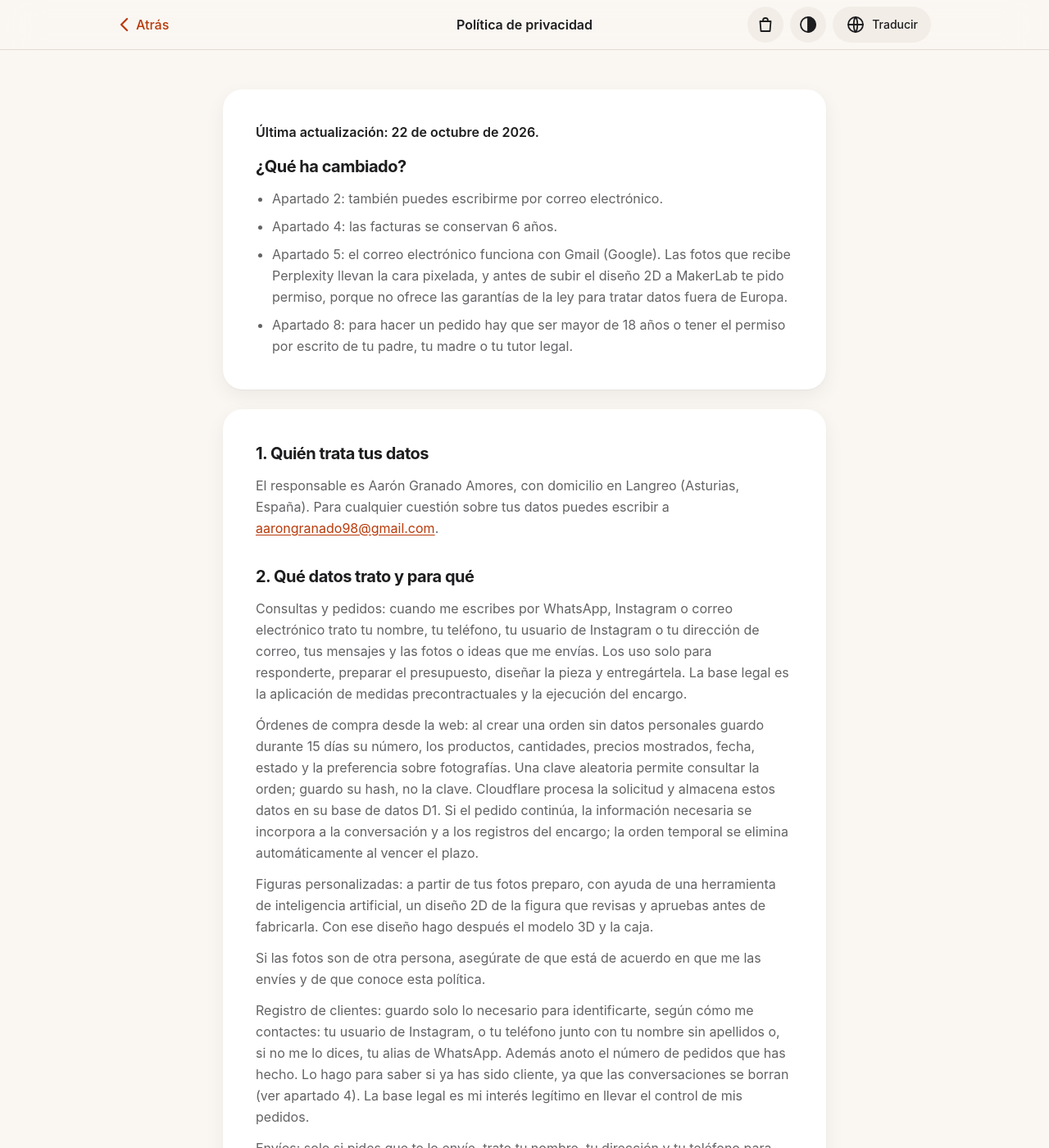
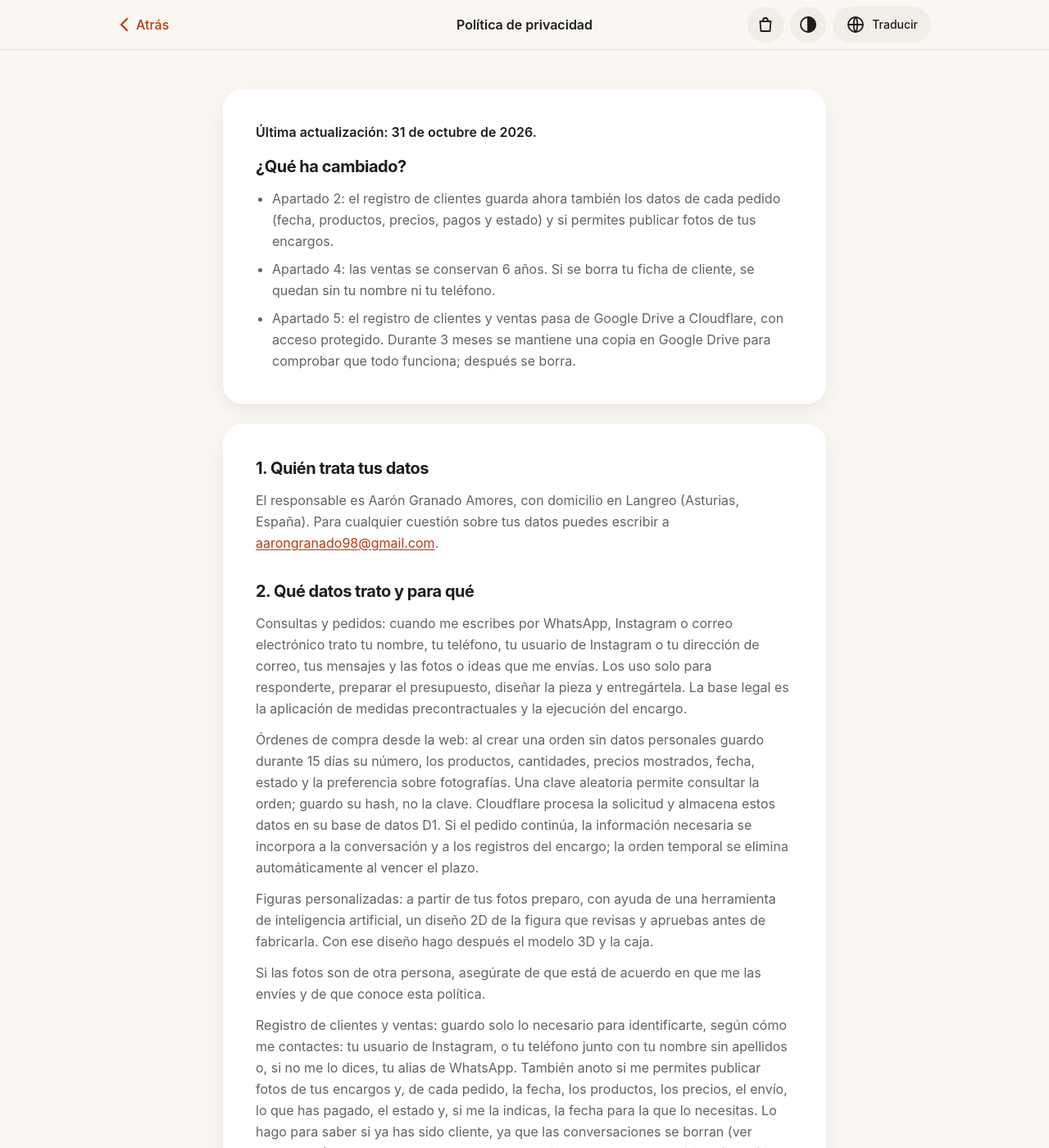
Before and after one commit to Alpha-Dvlpr/aarontxu-3d, a Jekyll site: the page built from pages/privacy.html, in a window 1280 px wide and 1400 px high. Shown: the whole window at 82% size. Built offline with Jekyll 4.4.1, drawn with Linux system fonts in a browser that asks for light colours; some of the changed text lies outside the part shown.

Commit message:
Privacidad: registro de clientes y ventas en Cloudflare
Ventas conservadas 6 años y sin nombre ni teléfono si se borra el cliente;
copia del Excel en Google Drive durante 3 meses y después borrada.

Co-Authored-By: Claude Code <noreply@anthropic.com>

```diff
--- a/_data/aarontxu_3d.json
+++ b/_data/aarontxu_3d.json
@@ -50,13 +50,12 @@
     "privacy": {
         "title": "Política de privacidad",
         "linkLabel": "Política de privacidad",
-        "updated": "Última actualización: 22 de octubre de 2026.",
+        "updated": "Última actualización: 31 de octubre de 2026.",
         "changesTitle": "¿Qué ha cambiado?",
         "changes": [
-            "Apartado 2: también puedes escribirme por correo electrónico.",
-            "Apartado 4: las facturas se conservan 6 años.",
-            "Apartado 5: el correo electrónico funciona con Gmail (Google). Las fotos que recibe Perplexity llevan la cara pixelada, y antes de subir el diseño 2D a MakerLab te pido permiso, porque no ofrece las garantías de la ley para tratar datos fuera de Europa.",
-            "Apartado 8: para hacer un pedido hay que ser mayor de 18 años o tener el permiso por escrito de tu padre, tu madre o tu tutor legal."
+            "Apartado 2: el registro de clientes guarda ahora también los datos de cada pedido (fecha, productos, precios, pagos y estado) y si permites publicar fotos de tus encargos.",
+            "Apartado 4: las ventas se conservan 6 años. Si se borra tu ficha de cliente, se quedan sin tu nombre ni tu teléfono.",
+            "Apartado 5: el registro de clientes y ventas pasa de Google Drive a Cloudflare, con acceso protegido. Durante 3 meses se mantiene una copia en Google Drive para comprobar que todo funciona; después se borra."
         ],
         "sections": [
             {
@@ -72,7 +71,7 @@
                     "Órdenes de compra desde la web: al crear una orden sin datos personales guardo durante 15 días su número, los productos, cantidades, precios mostrados, fecha, estado y la preferencia sobre fotografías. Una clave aleatoria permite consultar la orden; guardo su hash, no la clave. Cloudflare procesa la solicitud y almacena estos datos en su base de datos D1. Si el pedido continúa, la información necesaria se incorpora a la conversación y a los registros del encargo; la orden temporal se elimina automáticamente al vencer el plazo.",
                     "Figuras personalizadas: a partir de tus fotos preparo, con ayuda de una herramienta de inteligencia artificial, un diseño 2D de la figura que revisas y apruebas antes de fabricarla. Con ese diseño hago después el modelo 3D y la caja.",
                     "Si las fotos son de otra persona, asegúrate de que está de acuerdo en que me las envíes y de que conoce esta política.",
-                    "Registro de clientes: guardo solo lo necesario para identificarte, según cómo me contactes: tu usuario de Instagram, o tu teléfono junto con tu nombre sin apellidos o, si no me lo dices, tu alias de WhatsApp. Además anoto el número de pedidos que has hecho. Lo hago para saber si ya has sido cliente, ya que las conversaciones se borran (ver apartado 4). La base legal es mi interés legítimo en llevar el control de mis pedidos.",
+                    "Registro de clientes y ventas: guardo solo lo necesario para identificarte, según cómo me contactes: tu usuario de Instagram, o tu teléfono junto con tu nombre sin apellidos o, si no me lo dices, tu alias de WhatsApp. También anoto si me permites publicar fotos de tus encargos y, de cada pedido, la fecha, los productos, los precios, el envío, lo que has pagado, el estado y, si me la indicas, la fecha para la que lo necesitas. Lo hago para saber si ya has sido cliente, ya que las conversaciones se borran (ver apartado 4), y para llevar las cuentas del negocio. La base legal es mi interés legítimo en llevar el control de mis pedidos y, para las ventas, el cumplimiento de mis obligaciones contables.",
                     "Envíos: solo si pides que te lo envíe, trato tu nombre, tu dirección y tu teléfono para entregar el paquete.",
                     "Pagos: se paga en efectivo al entregar el pedido en mano. Si hay que enviarlo a otra provincia, el producto y el envío se pagan por Bizum, y solo veo el nombre, el teléfono y el importe que muestra Bizum. No trato datos de tarjetas ni cuentas.",
                     "No uso tus datos para publicidad, no elaboro perfiles, no tomo decisiones automatizadas y no vendo tus datos a nadie."
@@ -91,7 +90,8 @@
                     "Conversaciones y fotos de referencia: se borran 30 días después de la entrega, salvo que tengas otro pedido en curso. Las fotos no se guardan en la galería del móvil ni en copias de seguridad.",
                     "Copias en las herramientas de diseño: las fotos subidas a Perplexity y los modelos creados en MakerLab se borran al menos una vez al mes. remove.bg borra la imagen automáticamente en una hora.",
                     "Diseño 2D y archivo de impresión de tu figura: los guardo en un disco duro externo que solo uso para el negocio durante un máximo de 3 años desde tu último pedido, para poder repetir la figura o hacerte otra caja sin empezar de cero. La base legal es mi interés legítimo en poder repetir o reparar tus encargos. Si prefieres que los borre antes, dímelo.",
-                    "Registro de clientes: como máximo 3 años desde tu último pedido, o hasta que me pidas que lo borre.",
+                    "Registro de clientes: como máximo 3 años desde tu último pedido, o hasta que me pidas que lo borre. Al borrarlo, tus ventas se conservan sin tu nombre ni tu teléfono.",
+                    "Registro de ventas: 6 años, como las facturas, porque forma parte de la contabilidad del negocio. La base legal es el cumplimiento de una obligación legal.",
                     "Órdenes web: 15 días desde su creación, tras los cuales se eliminan automáticamente en todos sus estados. Este plazo no sustituye los plazos legales aplicables a facturas u otros registros que deban conservarse; si el pedido sigue adelante, traslado la información necesaria a esos registros.",
                     "Facturas: las conservo 6 años, como exige el Código de Comercio a la documentación de un negocio. La base legal es el cumplimiento de una obligación legal.",
                     "Datos de envío: solo el tiempo necesario para que el paquete llegue."
@@ -102,7 +102,7 @@
                 "paragraphs": [
                     "No cedo tus datos a terceros, salvo en estos casos:",
                     "Empresa de transporte: si pides un envío, Correos o la empresa que elijas recibirá los datos necesarios para entregarlo.",
-                    "Proveedores tecnológicos con los que funciona este negocio: WhatsApp e Instagram (Meta Platforms Ireland Ltd.) y Gmail (Google Ireland Ltd.), que son los canales de contacto que tú eliges; Google Drive (Google Ireland Ltd.), donde guardo el registro de clientes de forma privada; GitHub, que aloja esta web; y Cloudflare, que presta la base de datos y el servicio técnico para registrar y consultar las órdenes web, y verifica solicitudes mediante Turnstile. Estos servicios pueden recibir datos técnicos como la dirección IP y datos del navegador al tramitar una solicitud.",
+                    "Proveedores tecnológicos con los que funciona este negocio: WhatsApp e Instagram (Meta Platforms Ireland Ltd.) y Gmail (Google Ireland Ltd.), que son los canales de contacto que tú eliges; Google Drive (Google Ireland Ltd.), donde guardo de forma privada una copia del registro de clientes durante los 3 meses siguientes a pasarlo a Cloudflare, para comprobar que el nuevo registro funciona bien, y después la borro junto con su papelera y cualquier otra copia; GitHub, que aloja esta web; y Cloudflare, que presta la base de datos donde guardo el registro de clientes y ventas, con acceso protegido por inicio de sesión y reservado a mí, y el servicio técnico para registrar y consultar las órdenes web, y verifica solicitudes mediante Turnstile. Estos servicios pueden recibir datos técnicos como la dirección IP y datos del navegador al tramitar una solicitud.",
                     "Herramientas de diseño de las figuras: Perplexity (Perplexity AI, Inc., Estados Unidos) recibe tus fotos de referencia con la cara pixelada y sin metadatos (lo hago en mi ordenador antes de subirlas) para crear el diseño 2D, con la opción de usarlas para entrenar su inteligencia artificial desactivada; remove.bg (Canva Austria GmbH) recibe solo el diseño 2D ya generado, nunca tus fotos, para quitarle el fondo; y MakerLab (Bambu Lab, empresa con sede en China) recibe ese diseño sin fondo para crear el modelo 3D. La caja la preparo en mi ordenador, sin subirla a la nube.",
                     "Algunos de estos proveedores pueden tratar datos fuera del Espacio Económico Europeo, por ejemplo en Estados Unidos. Lo hacen con las garantías que exige la ley, como el Marco de Privacidad de Datos UE-EE. UU. o las cláusulas contractuales tipo de la Comisión Europea. La excepción es MakerLab: para crear el modelo 3D no ofrece esas garantías, y el diseño 2D puede tratarse fuera del Espacio Económico Europeo. Por eso, cuando te envío el diseño 2D para que lo apruebes, te pido también permiso para subirlo a MakerLab; sin tu permiso no lo subo."
                 ]
```
